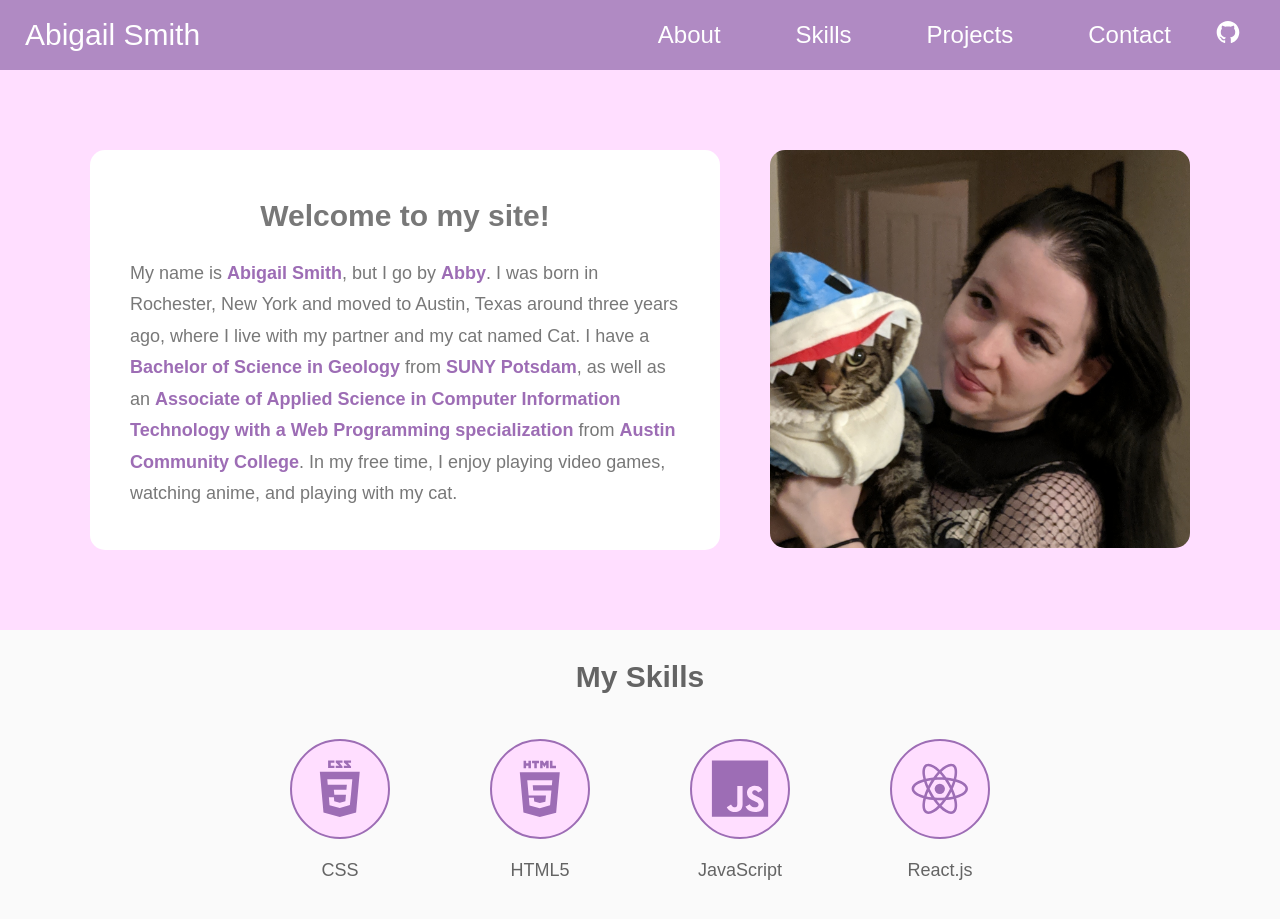
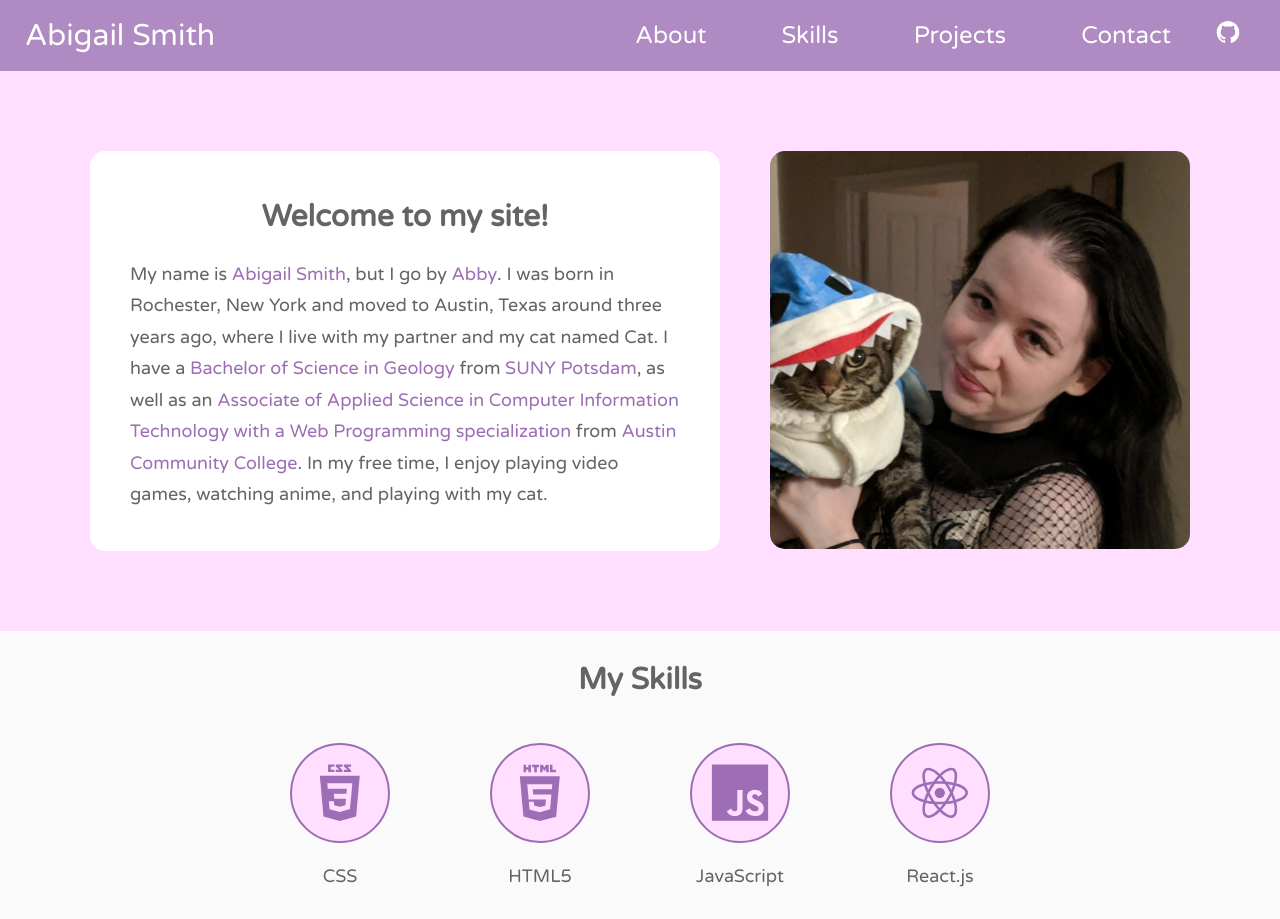
Before and after one commit to abbyhsmith/portfolio, a React (Create React App) app: page / in a window 1280 px wide. Shown: the top 919 px of the page. Built offline with nearby package versions, Linux system fonts and the light colour scheme.

Commit message:
changed font, css variables

```diff
--- a/src/index.scss
+++ b/src/index.scss
@@ -1,8 +1,19 @@
+@import url('https://fonts.googleapis.com/css2?family=Varela+Round&display=swap');
+
+:root {
+	--dark-purple: rgb(157,109,181);
+	--light-pink: rgb(255,222,255);
+	--light-grey: rgb(250,250,250);
+	--grey: rgb(100,100,100);
+}
+
 * {
     margin: 0;
     padding: 0;
     box-sizing: border-box;
 	text-align: center;
+	font-family: 'Varela Round', sans-serif;
+	color: var(--grey);
 }
 
 //page styles
@@ -27,7 +38,7 @@ nav {
 	display: flex;
 	justify-content: space-between;
 	align-items: center;
-	background-color: rgb(157,109,181);
+	background-color: var(--dark-purple);
 	width: 100%;
 	opacity: .8;
 	z-index: 1;
@@ -36,11 +47,10 @@ nav {
 .nameLink {
 	color: white;
 	text-decoration: none;
-	font-family: Arial;
 	font-size: 30px;
 	margin-left: 25px;
 	&:hover {
-		color: rgb(255,222,255);
+		color: var(--light-pink);
 	}
 }
 
@@ -55,12 +65,11 @@ li {
 	a {
 		color: white;
 		text-decoration: none;
-		font-family: Arial;
 		font-size: 24px;
 		margin-right: 5px;
 		padding: 5px 5px;
 		&:hover {
-			border-bottom: 5px solid rgb(255,222,255);
+			border-bottom: 5px solid var(--light-pink);
 		}
 	}
 }
@@ -76,7 +85,7 @@ li {
 	fill: white;
 	width: 24px;
 	&:hover {
-		fill: rgb(255,222,255);
+		fill: var(--light-pink);
 	}
 }
 
@@ -118,7 +127,7 @@ li {
 
 //about section
 #about {
-	background-color: rgb(255,222,255);
+	background-color: var(--light-pink);
 	.container {
 		padding: 50px;
 		max-width: 1200px;
@@ -139,7 +148,6 @@ li {
 
 .bio {
 	grid-column: 1 / 2;
-	font-family: Arial;
 	font-size: 18px;
 	background-color: white;
 	border-radius: 15px;
@@ -154,7 +162,7 @@ li {
 	p {
 		text-align: left;
 		span {
-			color: rgb(157,109,181);
+			color: var(--dark-purple);
 			font-weight: 550;
 		}
 	}
@@ -201,9 +209,7 @@ li {
 
 //skills section
 #skills {
-	background-color: rgb(250,250,250);
-	color: rgb(100,100,100);
-	font-family: Arial;
+	background-color: var(--light-grey);
 	padding: 30px;
 	h1 {
 		margin-bottom: 25px;
@@ -232,20 +238,20 @@ li {
 }
 
 .iconBg {
-	background-color: rgb(255,222,255);
+	background-color: var(--light-pink);
 	width:100px;
 	height: 100px;
 	margin: 0 auto;
 	border-radius: 50%;
 	display: flex;
 	align-items: center;
-	border: 2px solid rgb(157,109,181);
+	border: 2px solid var(--dark-purple);
 }
 
 .icons {
 	width: 60%;
 	margin: 0 auto;
-	fill: rgb(157,109,181);
+	fill: var(--dark-purple);
 }
 
 @media only screen and (max-width: 800px) {
@@ -256,10 +262,8 @@ li {
 
 //projects section
 #projects {
-	background-color: rgb(255,222,255);
+	background-color: var(--light-pink);
 	padding: 30px;
-	font-family: Arial;
-	color: rgb(100,100,100);
 }
 
 .projectContainer {
@@ -278,7 +282,6 @@ li {
 	}
 	a {
 		text-decoration: none;
-		color: rgb(100,100,100);
 	}
 	&:hover {
 		transform: translate(5px, -5px);
@@ -317,9 +320,7 @@ li {
 
 //contact section
 #contact {
-	background-color: rgb(250,250,250);
-	color: rgb(100,100,100);
-	font-family: Arial;
+	background-color: var(--light-grey);
 	padding: 30px;
 	.container {
 		max-width: 1200px;
@@ -350,14 +351,13 @@ li {
 .icon {
 	width: 20px;
 	margin: 0 5px;
-	fill: rgb(100,100,100);
+	fill: var(--grey);
 }
 
 //footer
 .foot {
-	background-color: rgb(157,109,181);
+	background-color: var(--dark-purple);
 	color: white;
-	font-family: Arial;
 	font-size: 18px;
 	padding: 20px;
 	opacity: .8;
```
